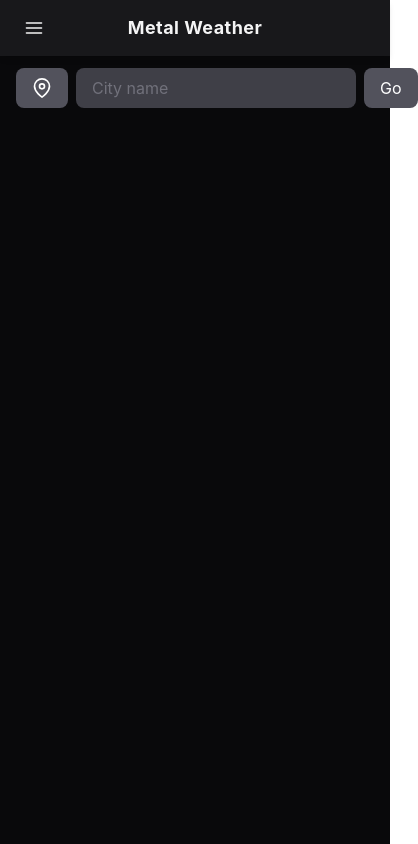
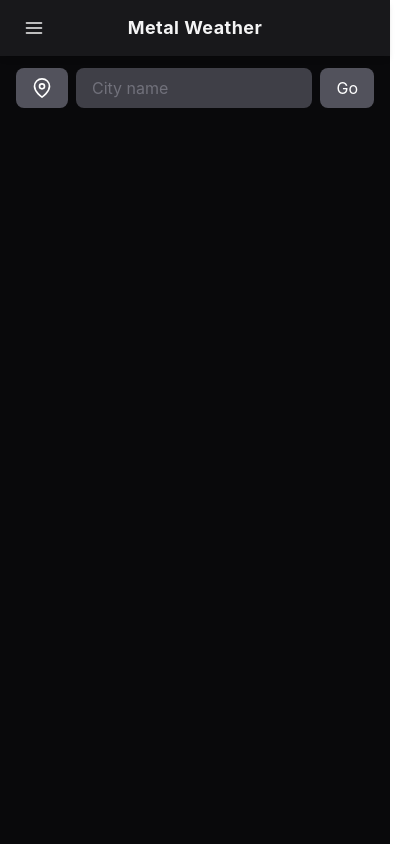
Before and after one commit to okorz001/metal-weather, a Next.js app: page / in a window 390 px wide. Shown: the whole page, 418 px wide, since content can reach past the window. Built offline with nearby package versions, Linux system fonts and the light colour scheme.

Commit message:
Fix input row overflow on mobile (#27)

```diff
--- a/src/components/LocationSearch.tsx
+++ b/src/components/LocationSearch.tsx
@@ -93,7 +93,7 @@ export default function LocationSearch({
           onKeyDown={(e) => e.key === "Enter" && handleSubmit()}
           disabled={disabled}
           placeholder="City name"
-          className="flex-1 rounded-lg bg-zinc-200 px-4 py-2 text-zinc-900 placeholder-zinc-500 focus:ring-2 focus:ring-zinc-400 focus:outline-none disabled:opacity-50 dark:bg-zinc-700 dark:text-white dark:placeholder-zinc-500 dark:focus:ring-zinc-500"
+          className="min-w-0 flex-1 rounded-lg bg-zinc-200 px-4 py-2 text-zinc-900 placeholder-zinc-500 focus:ring-2 focus:ring-zinc-400 focus:outline-none disabled:opacity-50 dark:bg-zinc-700 dark:text-white dark:placeholder-zinc-500 dark:focus:ring-zinc-500"
         />
         <button onClick={handleSubmit} disabled={disabled} className={btnClass}>
           Go
```
